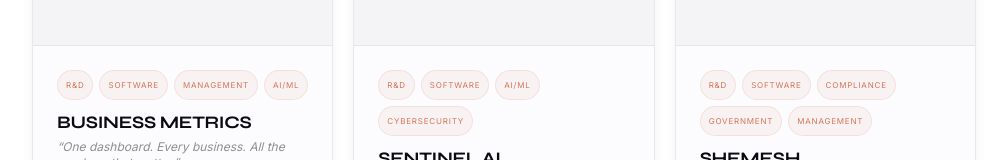
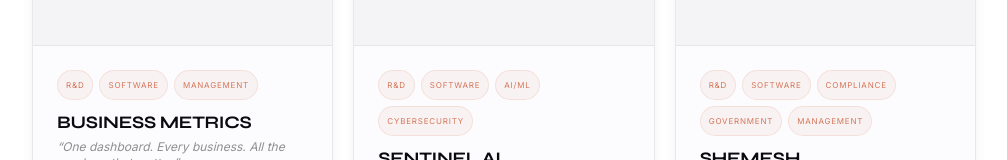
Before and after one commit to chutzpah-os/hr-portal, a Next.js app in the folder frontend/: page /solutions in a window 1280 px wide. Shown: the part 1048-1208 px from the top of the page, without its empty margins (136-1143 px from the left). Built offline with nearby package versions, Linux system fonts and the light colour scheme; a web font is replaced by a local one.

Commit message:
fix(solutions): remove AI/ML tag from Business Metrics

```diff
--- a/frontend/src/app/solutions/page.tsx
+++ b/frontend/src/app/solutions/page.tsx
@@ -95,7 +95,7 @@
       { label: 'Focus', value: 'KPI Management' },
       { label: 'For', value: 'Operators & Investors' },
     ],
-    tags: ['R&D', 'Software', 'Management', 'AI/ML'],
+    tags: ['R&D', 'Software', 'Management'],
     status: 'In Development',
   },
   {
```
